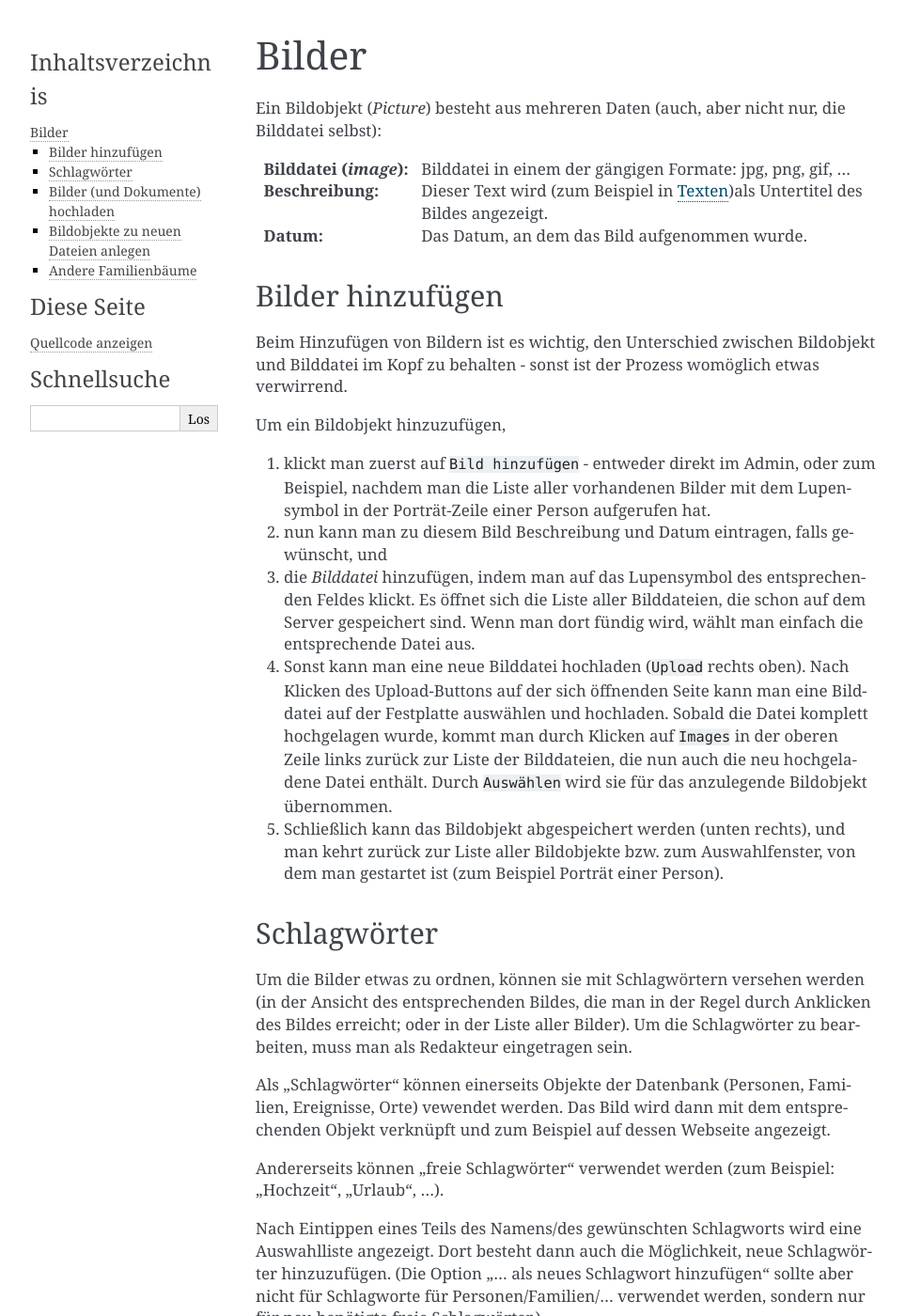
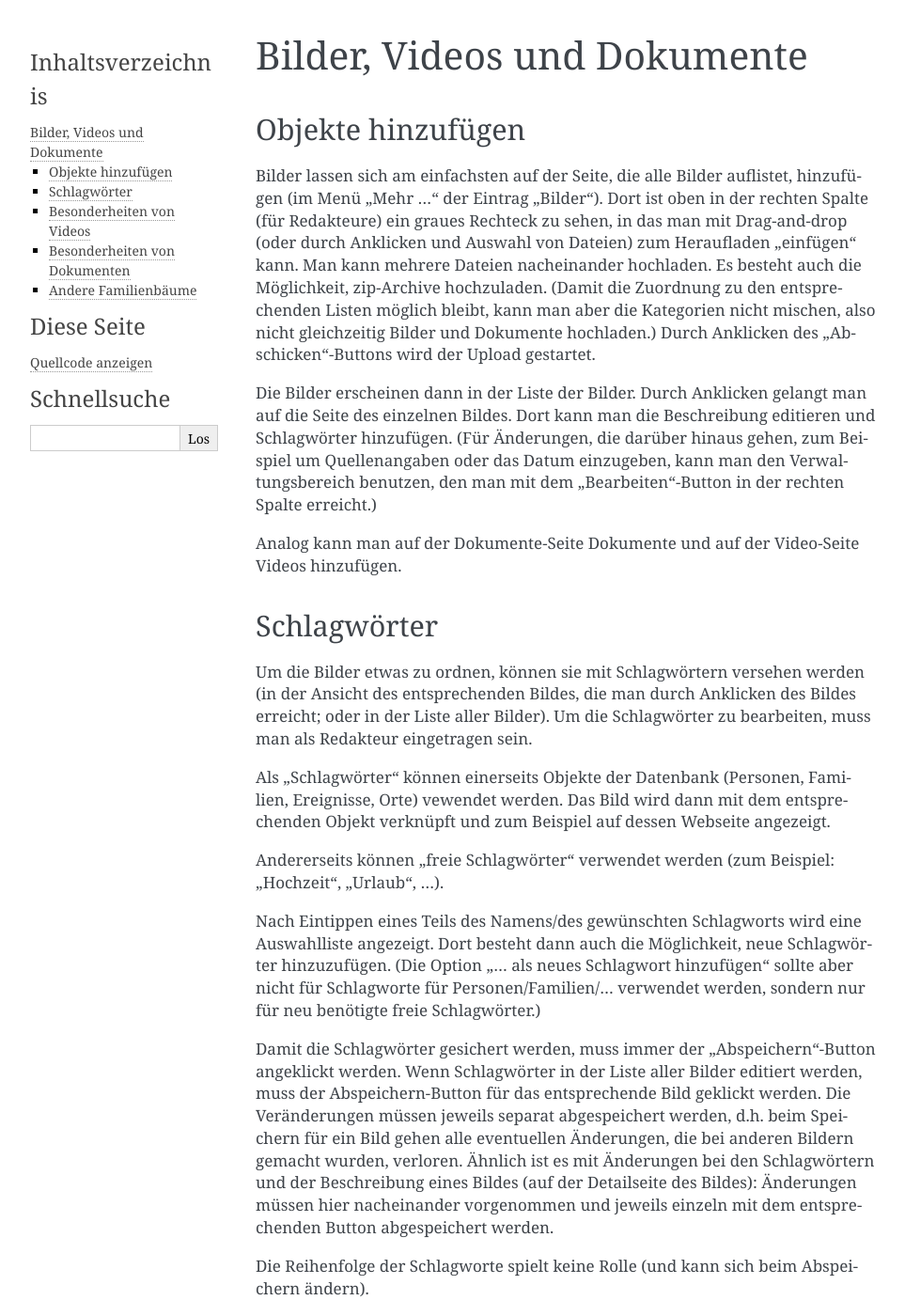
Before and after one commit to ugoertz/django-familio, a Sphinx documentation site: the page built from docs/bilder.rst, in a window 1280 px wide and 1400 px high. Shown: the whole window at 94% size, without its empty margins (148-1111 px from the left). Built offline with Sphinx 7.4.7, drawn with Linux system fonts in a browser that asks for light colours; some of the changed text lies outside the part shown.

Commit message:
Update documentation

````diff
--- a/docs/bilder.rst
+++ b/docs/bilder.rst
@@ -1,54 +1,34 @@
 .. _bilder-chapter:
 
 ============================
-Bilder
+Bilder, Videos und Dokumente
 ============================
-
-Ein Bildobjekt (*Picture*) besteht aus mehreren Daten (auch, aber nicht nur, die
-Bilddatei selbst):
-
-:Bilddatei (*image*): Bilddatei in einem der gängigen Formate: jpg, png, gif, ...
-
-:Beschreibung: Dieser Text wird (zum Beispiel in :ref:`Texten
-               <texte-chapter>`)als Untertitel des Bildes angezeigt.
-
-:Datum: Das Datum, an dem das Bild aufgenommen wurde.
 
 .. _bilder-hinzufuegen:
 
------------------
-Bilder hinzufügen
------------------
+-------------------
+Objekte hinzufügen
+-------------------
 
-Beim Hinzufügen von Bildern ist es wichtig, den Unterschied zwischen Bildobjekt
-und Bilddatei im Kopf zu behalten - sonst ist der Prozess womöglich etwas
-verwirrend.
+Bilder lassen sich am einfachsten auf der Seite, die alle Bilder auflistet,
+hinzufügen (im Menü "Mehr ..." der Eintrag "Bilder"). Dort ist oben in der
+rechten Spalte (für Redakteure) ein graues Rechteck zu sehen, in das man mit
+Drag-and-drop (oder durch Anklicken und Auswahl von Dateien) zum Heraufladen
+"einfügen" kann. Man kann mehrere Dateien nacheinander hochladen. Es besteht
+auch die Möglichkeit, zip-Archive hochzuladen. (Damit die Zuordnung zu den
+entsprechenden Listen möglich bleibt, kann man aber die Kategorien nicht
+mischen, also nicht gleichzeitig Bilder und Dokumente hochladen.) Durch
+Anklicken des "Abschicken"-Buttons wird der Upload gestartet.
 
-Um ein Bildobjekt hinzuzufügen,
+Die Bilder erscheinen dann in der Liste der Bilder. Durch Anklicken gelangt man
+auf die Seite des einzelnen Bildes. Dort kann man die Beschreibung editieren und
+Schlagwörter hinzufügen. (Für Änderungen, die darüber hinaus gehen, zum Beispiel
+um Quellenangaben oder das Datum einzugeben, kann man den Verwaltungsbereich
+benutzen, den man mit dem "Bearbeiten"-Button in der rechten Spalte erreicht.)
 
-#. klickt man zuerst auf ``Bild hinzufügen`` - entweder direkt im Admin, oder zum
-   Beispiel, nachdem man die Liste aller vorhandenen Bilder mit dem Lupensymbol
-   in der Porträt-Zeile einer Person aufgerufen hat.
+Analog kann man auf der Dokumente-Seite Dokumente und auf der Video-Seite Videos
+hinzufügen.
 
-#. nun kann man zu diesem Bild Beschreibung und Datum eintragen, falls
-   gewünscht, und
-
-#. die *Bilddatei* hinzufügen, indem man auf das Lupensymbol des entsprechenden
-   Feldes klickt. Es öffnet sich die Liste aller Bilddateien, die schon auf dem
-   Server gespeichert sind. Wenn man dort fündig wird, wählt man einfach die
-   entsprechende Datei aus.
-
-#. Sonst kann man eine neue Bilddatei hochladen (``Upload`` rechts oben). Nach
-   Klicken des Upload-Buttons auf der sich öffnenden Seite kann man eine
-   Bilddatei auf der Festplatte auswählen und hochladen. Sobald die Datei
-   komplett hochgelagen wurde, kommt man durch Klicken auf ``Images`` in der
-   oberen Zeile links zurück zur Liste der Bilddateien, die nun auch die neu
-   hochgeladene Datei enthält. Durch ``Auswählen`` wird sie für das anzulegende
-   Bildobjekt übernommen.
-
-#. Schließlich kann das Bildobjekt abgespeichert werden (unten rechts), und man
-   kehrt zurück zur Liste aller Bildobjekte bzw. zum Auswahlfenster, von dem man
-   gestartet ist (zum Beispiel Porträt einer Person).
 
 .. _schlagwoerter-bilder:
 
@@ -57,9 +37,9 @@
 ------------
 
 Um die Bilder etwas zu ordnen, können sie mit Schlagwörtern versehen werden (in
-der Ansicht des entsprechenden Bildes, die man in der Regel durch Anklicken des
-Bildes erreicht; oder in der Liste aller Bilder). Um die Schlagwörter zu
-bearbeiten, muss man als Redakteur eingetragen sein.
+der Ansicht des entsprechenden Bildes, die man durch Anklicken des Bildes
+erreicht; oder in der Liste aller Bilder). Um die Schlagwörter zu bearbeiten,
+muss man als Redakteur eingetragen sein.
 
 Als "Schlagwörter" können einerseits Objekte der Datenbank (Personen, Familien,
 Ereignisse, Orte) vewendet werden. Das Bild wird dann mit dem entsprechenden
@@ -90,46 +70,49 @@
 Erlaubte Zeichen in Schlagwörtern: Buchstaben, Leerzeichen, ``,.;_+-:!``.
 
 
---------------------------------
-Bilder (und Dokumente) hochladen
---------------------------------
+----------------------------
+Besonderheiten von Videos
+----------------------------
 
-Neue Bilder können am einfachsten mit der "Box" in der rechten Spalte der Liste
-aller Bilder hochgeladen werden.  Hier kann man auch mehrere Bilddateien auf
-einmal hochladen. Es besteht auch die Möglichkeit, zip-Archive hochzuladen. In
-modernen Browsern (getestet mit Firefox und Chrome) lassen sich Dateien einfach
-per "drag and drop" auf die entsprechend markierte Fläche ziehen. In jedem Fall
-kann man die Fläche anklicken und dann eine oder mehrere Dateien auswählen (und
-gegebenenfalls danach erneut klicken und zusätzliche Dateien auswählen).
+In Firefox und Chrome funktioniert das Abspielen ganz gut (wenigstens bei mir),
+in Safari und auf (einigen) Mobilgeräten leider nicht (man kann allerdings die
+Download-Links auf der rechten Seite benutzen.) An weiteren
+Erfolgs-/Misserfolgsmeldungen wäre ich interessiert, damit ich das weiter
+verbessern kann.
 
-Auf diese Art und Weise werden direkt Bildobjekte in der Datenbank zu den
-hochgeladenen Dateien angelegt.
-
-Gegebenenfalls kann man noch genauer Einfluss nehmen, indem man das Formular zum
-Hochladen im Verwaltungsbereich verwendet, siehe
-
-  http://www.....unserefamilie.net/admin/notaro/picture/uploadarchive/
-
-Die weiteren Einstellungen ("Pfad", "Automatisch Bildobjekte anlegen") können in
-der Regel unverändert bleiben. Bei Bedarf kann hier genau eingestellt werden, wo
-die Bilder abgelegt werden sollen, und ob automatisch zu allen hochgeladenen
-Bilddateien ein Bildobjekt in der Datenbank angelegt wird (das dann zum Beispiel
-in der Liste aller Bilder angezeigt wird).
+Das Einstellen von Videos funktioniert ähnlich wie bei den Bildern: Redakteure
+sehen in der rechten Spalte ein Feld, in das sie Video-Dateien zum Heraufladen
+ziehen können. Zu den Videos kann man wie bei Bildern Schlagworte und eine
+Beschreibung angeben. Nachdem ein Video hochgeladen wurde, wird der Film
+automatisch in verschiedene Formate (mp4, ogv, webm) konvertiert, damit er in
+möglichst vielen Browsern angezeigt werden kann (wie gesagt, momentan leider
+noch mit mittelgutem Erfolg ...). Es kann daher etwas dauern, bis das Video
+tatsächlich zur Verfügung steht.
 
 
-------------------------------------
-Bildobjekte zu neuen Dateien anlegen
-------------------------------------
+Beim Heraufladen wird aus dem Film automatisch ein Vorschaubild erzeugt, das
+dann auf der Webseite angezeigt wird. Dieses Bild ist manchmal ganz passend und
+oft nicht optimal. Im Verwaltungsbereich kann man es durch ein beliebiges Bild,
+das man hochlädt, ersetzen.
 
-In der Startseite des Verwaltungsbereichs ist ein Link auf eine Liste aller
-Bilddateien, die noch keinem Bildobjekt zugeordnet sind. Aus dieser Liste lässt
-sich durch Anklicken des entsprechenden Buttons ein Bildobjekt zu der
-entsprechenden Datei erzeugen und direkt bearbeiten. (Ab dann ist das Bild, zum
-Beispiel in der Liste aller Bilder, auch für alle Benutzer sichtbar.)
+
+------------------------------
+Besonderheiten von Dokumenten
+------------------------------
+
+Als Dokumente können Dateien in verschiedenen Formaten hinzugefügt werden (pdf,
+doc, docx, rtf, jpg, png, mp3, mp4, ...). Zusätzlich zu der Datei des Dokuments
+kann eine Bilddatei abgespeichert werden, die dann als kleines Vorschaubild in
+der Liste der Dokumente und als großes Bild auf der Seite des Dokuments
+angezeigt wird. Ist das Dokument selbst eine Bilddatei, so wird diese Datei beim
+Upload übernommen. Für andere Dateien kann die Bilddatei nachträglich im
+Verwaltungsbereich hochgeladen werden (für pdf-Dateien könnte dies eine
+jpg-Version der Titelseite des pdf-Dokuments sein).
 
 
 --------------------
 Andere Familienbäume
 --------------------
 
-Siehe :ref:`familienbaeume-chapter`\ .
+Bilder, Dokumente und Videos können Familienbäumen zugeordnet werden. Siehe
+:ref:`familienbaeume-chapter`\ .
--- a/docs/dokumente.rst
+++ /dev/null
@@ -1,40 +0,0 @@
-
-.. _dokumente-chapter:
-
-============================
-Dokumente
-============================
-
-Als Dokumente können Dateien in verschiedenen Formaten hinzugefügt werden (pdf,
-mp3, mp4, ...). Dazu muss ein Name und können eine Beschreibung und ein Datum
-angegeben werden.
-
-------------
-Schlagwörter
-------------
-
-Ähnlich wie Bilder, können auch Dokumente :ref:`mit Schlagwörtern versehen
-werden <schlagwoerter-bilder>`.
-
---------------------------------
-Dokumente hochladen
---------------------------------
-
-Ähnlich wie Bilddateien können Dateien zu Dokumenten (vorzugsweise im
-pdf-Format) mit dem Formular im Verwaltungsbereich (Link auf der dortigen
-Hauptseite in der mittleren Spalte) oder von der Seite aller Dokumente
-hochgeladen werden.
-
-Anders als bei Bildern wird aber zu einer hochgeladenen Datei nicht direkt ein
-Dokument erstellt (weil dies nur sinnvoll wäre, wenn auch ein Titel gegeben
-werden könnte). *Dieser Schritt muss also bei Dokumenten noch manuell erledigt
-werden:* Im Verwaltungsbereich *Dokument hinzufügen* auswählen und dort als
-Datei die entsprechende hochgeladene Datei auswählen. Die Dateien werden zur
-besseren Übersichtlichkeit in einem Ordner der Form
-``benutzername/jahr/monat-tag`` abgespeichert.
-
---------------------
-Andere Familienbäume
---------------------
-
-Siehe :ref:`familienbaeume-chapter`\ .
--- a/docs/index.rst
+++ b/docs/index.rst
@@ -15,7 +15,6 @@
    texte
    bilder
    quellen
-   dokumente
    karten
    pdfexport
    familienbaeume
--- a/docs/personen.rst
+++ b/docs/personen.rst
@@ -48,6 +48,10 @@
 *Spitzname*, *Pseudonym*, *Familienname*, *Genanntname*, *Titel (vorangestellt)*, *Titel
 (nachgestellt)*. Im Moment werden davon *Geburtsname*, *Ehename*, *Vorname*,
 *Rufname*, *Spitzname* und die Titel auf der Webseite angezeigt.
+
+Der *Rufname* muss einer der Namen des Vornamens sein und wird dann
+unterstrichen dargestellt. Der *Spitzname* wird hinter dem Vornamen in Klammern
+angegeben.
 
 Bei den *Titeln* wird unterschieden zwischen Titeln, die vor dem Namen
 (*vorangestellt*) geführt werden (z.B. *Sir*, *Prof.*, *Dr.*), und solchen, die
--- a/docs/texte.rst
+++ b/docs/texte.rst
@@ -294,6 +294,26 @@
 * ``:ib:`` Big
 * ``:il:`` Large
 
+.. _dokumente-einbinden:
+
+....................
+Dokumente einbinden
+....................
+
+Dokumente können ähnlich eingebunden werden wie Bilder. Wieder muss die
+ID-Nummer bekannt sein. Dann fügt ``:d:Linktext `id``` einen Link auf das
+Dokument ein.
+
+Es kann auch mit ``:di:Linktext `id``` die Bilddatei des Dokuments (mit dem
+"Linktext" als Untertitel) eingebunden werden. Gegebenenfalls kann nach dem
+``i`` noch die Größe spezifiziert werden:
+
+* ``:dit:`` Thumbnail
+* ``:dis:`` Small
+* ``:dim:`` Medium
+* ``:dib:`` Big
+* ``:dil:`` Large
+
 .. _karten-einbinden:
 
 ................
````
